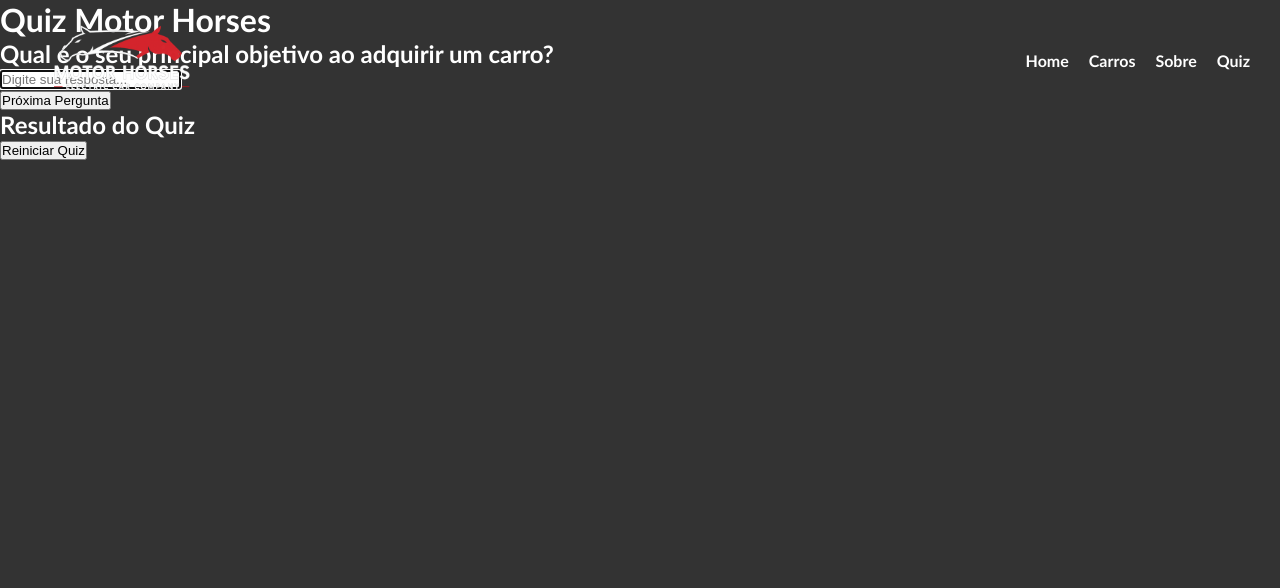
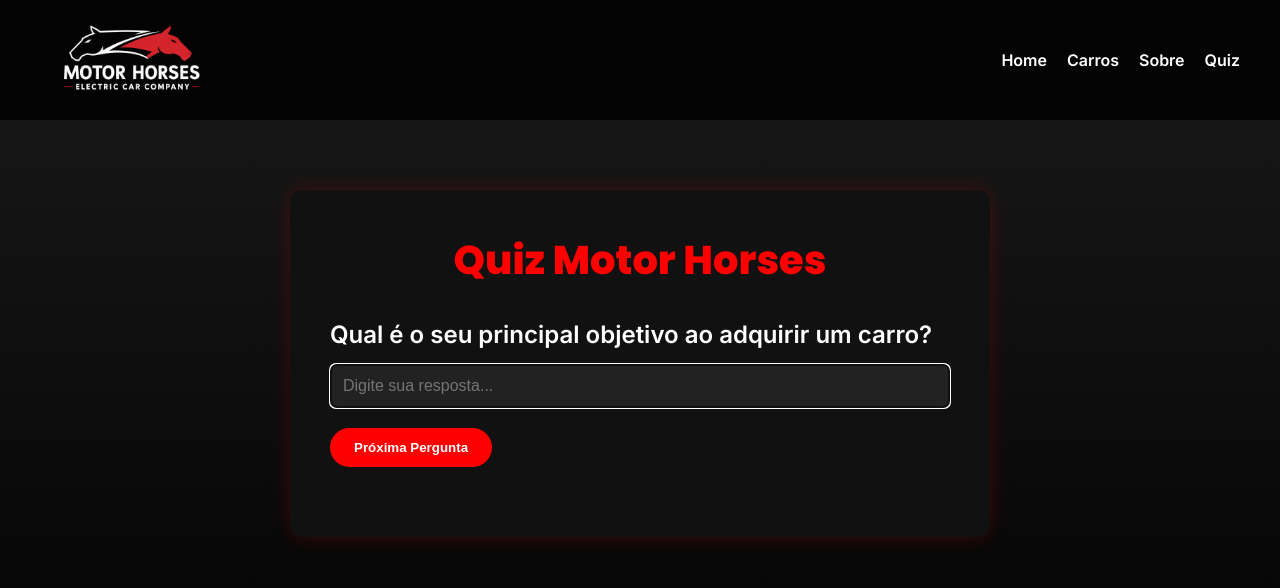
Before and after one commit to EnzoRamos0108/cp2, a plain HTML site: page pages/quiz.html in a window 1280 px wide. Drawn offline with Linux system fonts and the light colour scheme.

Commit message:
Criando o CSS da página quiz

```diff
--- a/src/css/estilo.css
+++ b/src/css/estilo.css
@@ -376,6 +376,11 @@
   to { opacity: 1; transform: translateX(0); }
 }
 
+@keyframes fadeIn {
+  from { opacity: 0; transform: translateY(20px); }
+  to { opacity: 1; transform: translateY(0); }
+}
+
 .fade-in-left {
   animation: fadeInLeft 1s ease-in-out forwards;
 }
@@ -383,3 +388,114 @@
 .fade-in-right {
   animation: fadeInRight 1s ease-in-out forwards;
 }
+
+/* PÁGINA DO QUIZ */
+
+#pagina-quiz {
+  background: linear-gradient(to bottom, #1a1a1a, #000);
+  color: white;
+  font-family: 'Inter', sans-serif;
+  padding-top: 130px;
+  min-height: 100vh;
+}
+
+.header-quiz {
+  position: fixed;
+  top: 0;
+  left: 0;
+  width: 100%;
+  padding: 20px 40px;
+  background-color: rgba(0, 0, 0, 0.85);
+  display: flex;
+  justify-content: space-between;
+  align-items: center;
+  z-index: 999;
+}
+
+#container-quiz {
+  display: flex;
+  justify-content: center;
+  align-items: center;
+  padding: 60px 20px;
+}
+
+.quiz {
+  background-color: #111;
+  padding: 40px;
+  border-radius: 12px;
+  box-shadow: 0 0 20px rgba(255, 0, 0, 0.2);
+  max-width: 700px;
+  width: 100%;
+  animation: fadeIn 1s ease;
+}
+
+.quiz h1 {
+  text-align: center;
+  margin-bottom: 30px;
+  color: red;
+  font-family: 'Poppins', sans-serif;
+  font-size: 2.5em;
+}
+
+#container-perguntas h2 {
+  margin-bottom: 15px;
+}
+
+#resposta {
+  width: 100%;
+  padding: 12px;
+  margin-bottom: 20px;
+  background-color: #222;
+  border: 1px solid #444;
+  border-radius: 6px;
+  color: white;
+  font-size: 1em;
+}
+
+button {
+  padding: 12px 24px;
+  background-color: red;
+  color: white;
+  border: none;
+  font-weight: bold;
+  border-radius: 30px;
+  cursor: pointer;
+  transition: background-color 0.3s ease;
+}
+
+button:hover {
+  background-color: darkred;
+}
+
+.escondido {
+  display: none;
+}
+
+#container-resultado {
+  margin-top: 30px;
+}
+
+#container-resultado h2 {
+  color: red;
+  margin-bottom: 15px;
+}
+
+#lista-resultado {
+  list-style: none;
+  padding: 0;
+}
+
+#lista-resultado li {
+  background-color: #222;
+  padding: 10px;
+  margin-bottom: 10px;
+  border-radius: 6px;
+  border-left: 4px solid red;
+}
+
+#mensagem {
+  margin-top: 10px;
+  color: #ccc;
+  font-size: 0.95em;
+  min-height: 20px;
+}
--- a/src/js/quiz.js
+++ b/src/js/quiz.js
@@ -49,8 +49,8 @@ botaoProximo.addEventListener("click", () => {
 });
 
 function exibirResultado() {
-  containerPerguntas.classList.add("hidden");
-  containerResultado.classList.remove("hidden");
+  containerPerguntas.classList.add("escondido");
+  containerResultado.classList.remove("escondido");
   listaResultado.innerHTML = "";
 
   respostas.forEach((item, index) => {
@@ -63,8 +63,8 @@ function exibirResultado() {
 botaoInicio.addEventListener("click", () => {
   indiceAtual = 0;
   respostas.length = 0;
-  containerResultado.classList.add("hidden");
-  containerPerguntas.classList.remove("hidden");
+  containerResultado.classList.add("escondido");
+  containerPerguntas.classList.remove("escondido");
   mostrarPergunta();
 });
 
```
